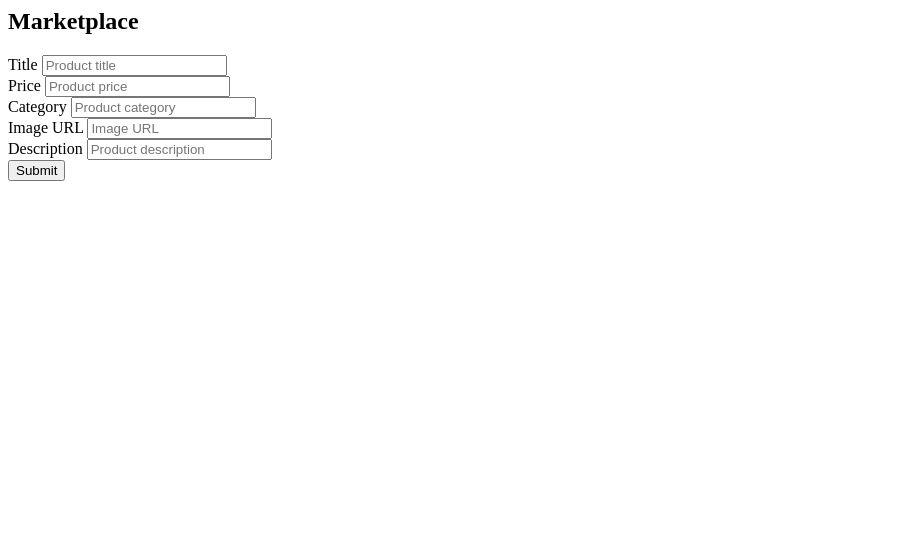
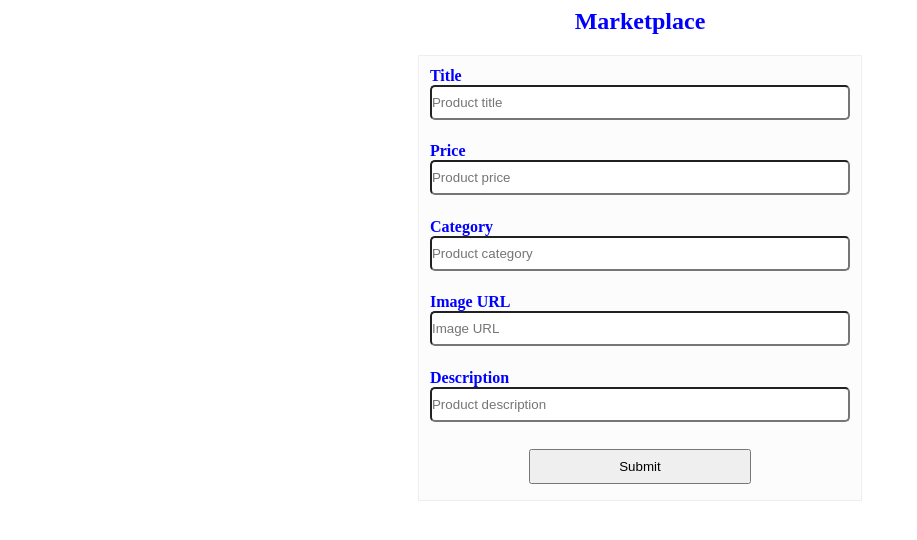
Before and after one commit to ITIfeanyi/marketplaceServer, a website: page public/index.html in a window 1280 px wide. Shown: the whole page, without its empty margins (0-917 px from the left). Drawn offline with Linux system fonts and the light colour scheme.

Commit message:
add stylesheet

```diff
--- /dev/null
+++ b/public/css/stylesheet.css
@@ -0,0 +1,57 @@
+h2 {
+  text-align: center;
+  color: blue;
+}
+form {
+  display: flex;
+  flex-flow: column;
+  /* width: 100%; */
+  margin: 1rem auto;
+  background-color: rgb(252, 252, 252);
+  border: 1px solid #eee;
+}
+@media (min-width: 500px) {
+  form {
+    width: 70%;
+  }
+}
+@media (min-width: 800px) {
+  form {
+    width: 55%;
+  }
+}
+@media (min-width: 1000px) {
+  form {
+    width: 40%;
+  }
+}
+@media (min-width: 1100px) {
+  form {
+    width: 35%;
+  }
+}
+.inputContainer {
+  display: flex;
+  flex-flow: column;
+  margin: 0.4rem;
+  padding: 0.3rem;
+  color: blue;
+}
+.inputContainer input {
+  width: 100%;
+  padding: 0.5rem 0;
+  border-radius: 5px;
+  outline: none;
+}
+.inputContainer label {
+  font-weight: 600;
+}
+
+.submitBtn {
+  width: 50%;
+  margin: 1rem auto;
+}
+.submitBtn button {
+  width: 100%;
+  padding: 0.5rem;
+}
--- a/public/index.html
+++ b/public/index.html
@@ -3,9 +3,12 @@
     <meta charset="UTF-8" />
     <meta name="viewport" content="width=device-width, initial-scale=1.0" />
     <title>Market Place</title>
+    <link rel="stylesheet" href="/css/stylesheet.css" />
   </head>
   <body>
-    <h2>Marketplace</h2>
+    <header>
+      <h2>Marketplace</h2>
+    </header>
 
     <form>
       <div class="inputContainer">
```
